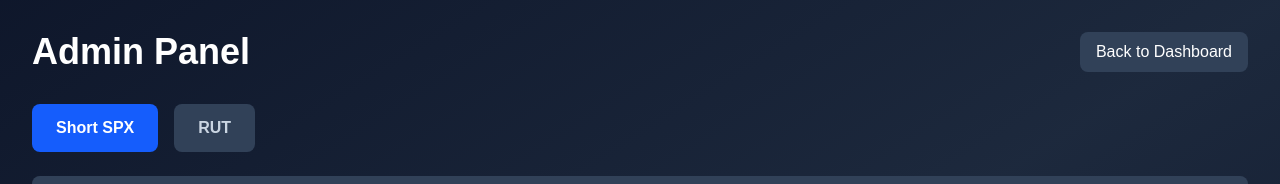
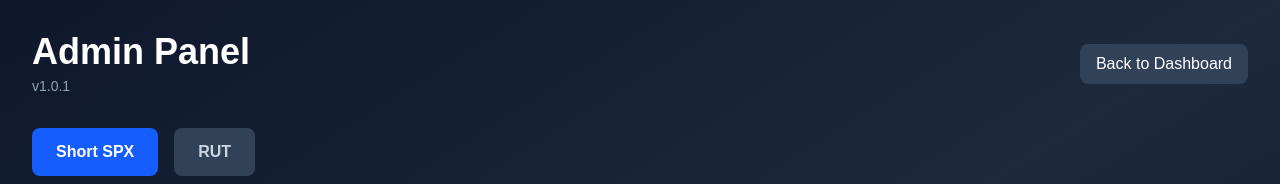
Before and after one commit to insideoptions/settlement-orchestrator-dashboard, a Next.js app: page /admin in a window 1280 px wide. Shown: the top 184 px of the page. Built offline with nearby package versions, Linux system fonts and the light colour scheme; no server answers.

Commit message:
Add version number to force cache refresh

```diff
--- a/app/admin/page.tsx
+++ b/app/admin/page.tsx
@@ -159,7 +159,10 @@ export default function AdminPanel() {
     <div className="min-h-screen bg-gradient-to-br from-slate-900 via-slate-800 to-slate-900 p-8">
       <div className="max-w-7xl mx-auto">
         <div className="flex items-center justify-between mb-8">
-          <h1 className="text-4xl font-bold text-white">Admin Panel</h1>
+          <div>
+            <h1 className="text-4xl font-bold text-white">Admin Panel</h1>
+            <p className="text-slate-400 text-sm mt-1">v1.0.1</p>
+          </div>
           <button
             onClick={() => router.push('/')}
             className="px-4 py-2 bg-slate-700 hover:bg-slate-600 text-white rounded-lg transition-colors"
```
